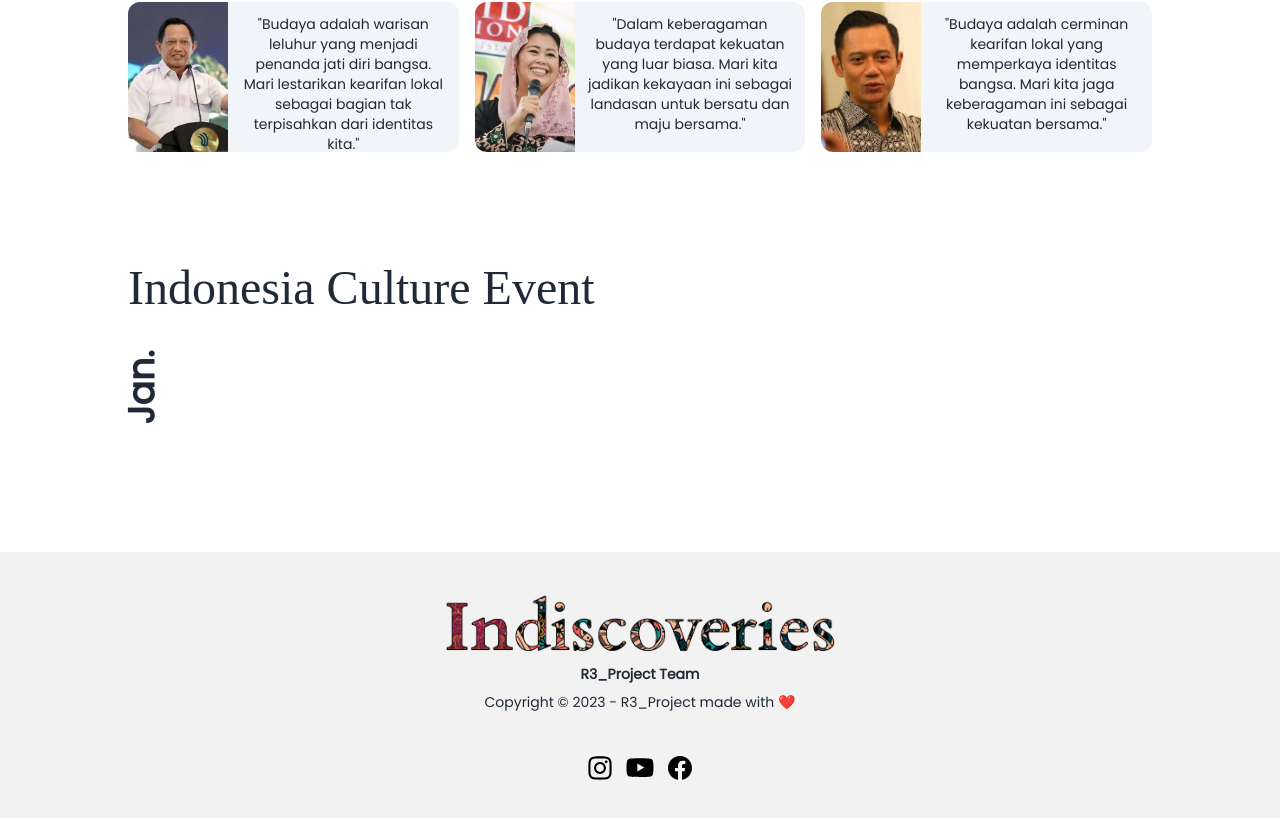
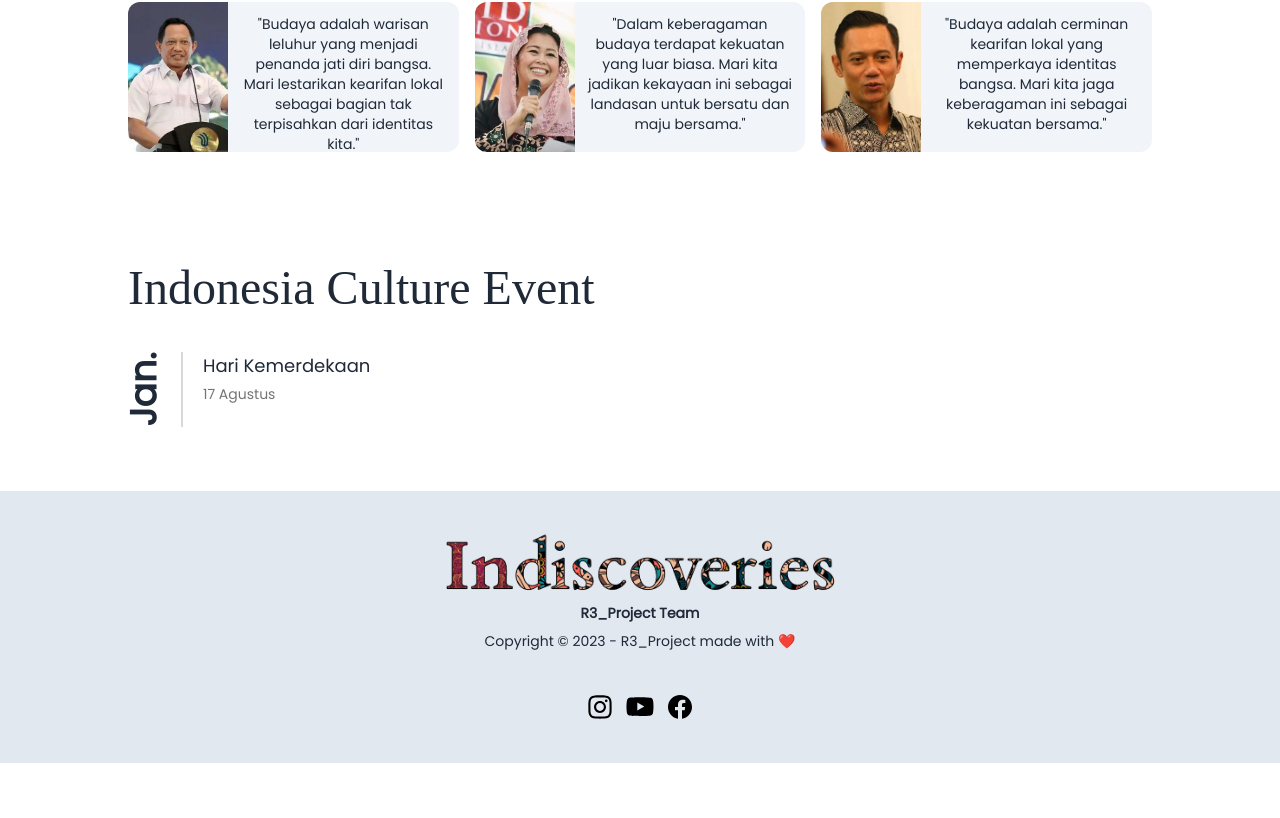
Before and after one commit to Rayyasa/webDesign-TechComFest, a Next.js app: page / in a window 1280 px wide. Shown: the part 3526-4344 px from the top of the page. After the commit the page ends 4289 px from the top, so only its background shows below. Built offline with nearby package versions, Linux system fonts and the light colour scheme.

Commit message:
calendar

```diff
--- a/src/app/page.tsx
+++ b/src/app/page.tsx
@@ -504,8 +504,14 @@ export default function Home() {
         <section className="mt-14 w-full px-8 xl:mt-28 xl:px-32">
           <h1 className="font-cardo text-3xl xl:text-5xl">Indonesia Culture Event</h1>
           <section className="mt-10 grid w-full grid-cols-3 gap-4">
-            <div className="w-[25px] h-[200px] pt-10">
+            <div className="flex flex-row gap-5">
+            <div className="w-[55px] h-[75px] pt-10 border-r-2 flex flex-col border-[#D9D9D9] pr-6">
               <h1 className="font-semibold text-4xl rotate-[-90deg]">Jan.</h1>
+            </div>
+              <div className="flex flex-col gap-1">
+                <h1 className="text-lg font-light">Hari Kemerdekaan</h1>
+                <p className="text-[#747474] font-extralight text-sm">17 Agustus</p>
+              </div>
             </div>
           </section>
         </section>
--- a/src/components/Footer.tsx
+++ b/src/components/Footer.tsx
@@ -4,68 +4,9 @@ import Link from "next/link";
 const Footer = () => {
   return (
     <>
-      {/* <footer className="footer p-10 bg-base-200 text-base-content mt-10 border border-t-black border-opacity-20">
-        <aside className="flex flex-col">
-          <button>
-            <Image src={Logo} alt="logo" width={400} />
-          </button>
-          <p className="font-medium">
-            R3_Project Team
-            <br />
-            <a href="https://smkmadinatulquran.sch.id/">SMK Madinatul Qur&apos;an</a>
-          </p>
-        </aside>
-        <nav>
-          <header className="footer-title">About Us</header>
-          <a className="link hover:font-semibold  hover:translate-x-2 no-underline transition-all duration-500 ease-in-out">
-            User_ig
-          </a>
-          <a className="link hover:font-semibold  hover:translate-x-2 no-underline transition-all duration-500 ease-in-out">
-            User_ig
-          </a>
-          <a className="link hover:font-semibold  hover:translate-x-2 no-underline transition-all duration-500 ease-in-out">
-            User_ig
-          </a>
-        </nav>
-        <nav>
-          <header className="footer-title">Contact</header>
-          <a className="link hover:font-semibold  hover:translate-x-2 no-underline transition-all duration-500 ease-in-out">
-            12983801289
-          </a>
-          <a className="link hover:font-semibold  hover:translate-x-2 no-underline transition-all duration-500 ease-in-out">
-            102938129083
-          </a>
-          <a className="link hover:font-semibold  hover:translate-x-2 no-underline transition-all duration-500 ease-in-out">
-            1923012983012
-          </a>
-        </nav>
-        <form className="flex flex-col justify-end">
-          <header className="footer-title">Newsletter</header>
-          <fieldset className="form-control w-80">
-            <label className="label">
-              <span className="label-text">Enter your email address</span>
-            </label>
-            <div className="join">
-              <input
-                type="text"
-                placeholder="Enter your email here"
-                className="input input-bordered join-item"
-              />
-              <button className="btn btn-neutral join-item hover:bg-white hover:text-neutral transition-all duration-500 ease-in-out">
-                Send
-              </button>
-            </div>
-          </fieldset>
-        </form>
-      </footer>
-      <footer className="footer text-center justify-center items-center py-4">
-        <p className="font-semibold text-sm">
-          Copyright © 2023 - R3_Project Made with 🧠
-        </p>
-      </footer> */}
-      <footer className="footer footer-center p-10 bg-base-200 text-base-content">
+      <footer className="footer footer-center p-10 bg-slate-200 text-base-content mt-16">
         <aside>
-          {/* <svg width="50" height="50" viewBox="0 0 24 24" xmlns="http://www.w3.org/2000/svg" fillRule="evenodd" clipRule="evenodd" className="inline-block fill-current"><path d="M22.672 15.226l-2.432.811.841 2.515c.33 1.019-.209 2.127-1.23 2.456-1.15.325-2.148-.321-2.463-1.226l-.84-2.518-5.013 1.677.84 2.517c.391 1.203-.434 2.542-1.831 2.542-.88 0-1.601-.564-1.86-1.314l-.842-2.516-2.431.809c-1.135.328-2.145-.317-2.463-1.229-.329-1.018.211-2.127 1.231-2.456l2.432-.809-1.621-4.823-2.432.808c-1.355.384-2.558-.59-2.558-1.839 0-.817.509-1.582 1.327-1.846l2.433-.809-.842-2.515c-.33-1.02.211-2.129 1.232-2.458 1.02-.329 2.13.209 2.461 1.229l.842 2.515 5.011-1.677-.839-2.517c-.403-1.238.484-2.553 1.843-2.553.819 0 1.585.509 1.85 1.326l.841 2.517 2.431-.81c1.02-.33 2.131.211 2.461 1.229.332 1.018-.21 2.126-1.23 2.456l-2.433.809 1.622 4.823 2.433-.809c1.242-.401 2.557.484 2.557 1.838 0 .819-.51 1.583-1.328 1.847m-8.992-6.428l-5.01 1.675 1.619 4.828 5.011-1.674-1.62-4.829z"></path></svg> */}
+
           <Image src={Logo} alt="logo" width={400} />
           <p className="font-bold">
             R3_Project Team
```
